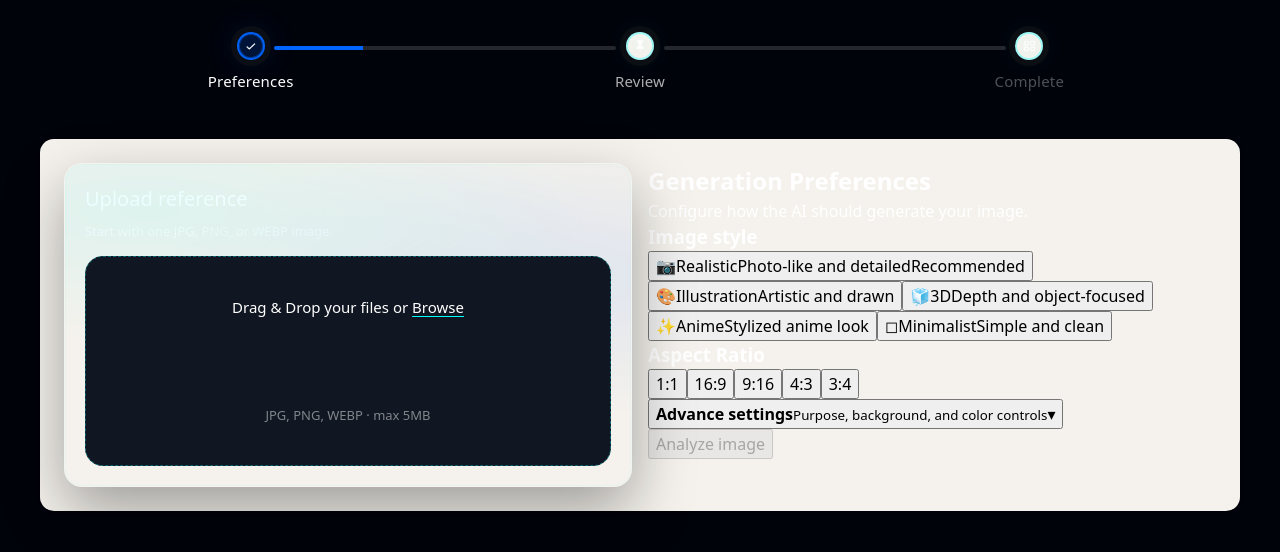
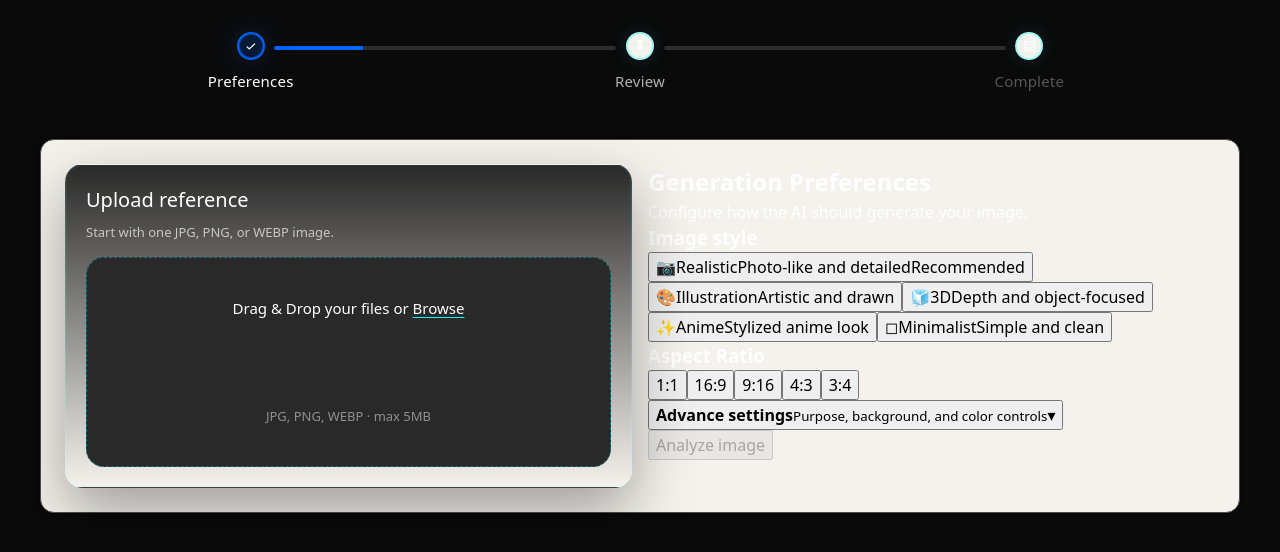
Before and after one commit to bert114/VISUALIFT, a React (Vite) app in the folder client/: page / in a window 1280 px wide. Shown: the top 552 px of the page. Built offline with nearby package versions, Linux system fonts and the light colour scheme.

Commit message:
changed clrs

```diff
--- a/client/src/scss/components/_reference.scss
+++ b/client/src/scss/components/_reference.scss
@@ -5,21 +5,11 @@
   margin-inline: auto;
   gap: var(--space-4);
   padding: (var(--space-6));
-  background-color: var(--color-surface);
+  background: var(--color-surface);
   border-radius: var(--radius-lg);
   box-shadow: var(--shadow-s);
-  // background:
-  //   radial-gradient(
-  //     1200px 600px at 20% 0%,
-  //     rgba(0, 102, 255, 0.12),
-  //     transparent 55%
-  //   ),
-  //   radial-gradient(
-  //     900px 500px at 95% 10%,
-  //     rgba(0, 255, 255, 0.1),
-  //     transparent 52%
-  //   ),
-  //   var(--color-bg);
+  //background: linear-gradient(0deg, var(--bg), var(--bg-light));
+  border: 1px solid hsl(0, 0%, 30%);
   > * {
     flex: 1;
   }
--- a/client/src/scss/components/_upload.scss
+++ b/client/src/scss/components/_upload.scss
@@ -29,7 +29,9 @@
   box-shadow:
     var(--shadow-card),
     inset 0 0 0 1px rgba(0, 255, 255, 0.06);
+  background: var(--gradientttt);
 
+  /*
   &::before {
     content: "";
     position: absolute;
@@ -48,6 +50,8 @@
     opacity: 0.65;
     pointer-events: none;
   }
+
+  */
 }
 
 .upload-preferences-grid {
--- a/client/src/scss/global/_variables.scss
+++ b/client/src/scss/global/_variables.scss
@@ -5,9 +5,19 @@
   --color-bg: #1e1e1e;
   // --color-surface: rgba(255, 255, 255, 0.06);
 
-  --bg-dark: oklch(0.1 0.025 264);
-  --bg: oklch(0.15 0.025 264);
-  --bg-light: oklch(0.2 0.025 264);
+  //--bg-dark: var(--color-primary);
+  --bg-dark: hsl(0, 0%, 4%);
+  --bg: hsl(0, 0%, 8%);
+  --bg-light: hsl(0, 0%, 16%);
+
+  --text: hsl(0, 0%, 95%);
+  --text-muted: hsl(0, 0%, 70%);
+
+  //--bg-light: var(--color-primary);
+
+  // --bg-light: hsl(0, 0%, 100%);
+  // --bg: hsl(0, 0%, 95%);
+  // --bg-dark: hsl(0, 0%, 90%);
 
   --color-surface: var(--bg);
 
@@ -113,3 +123,7 @@ body {
   background-color: var(--bg-dark);
   color: var(--color-text);
 }
+
+:root {
+  --gradientttt: linear-gradient(0deg, var(--bg), var(--bg-light));
+}
```
